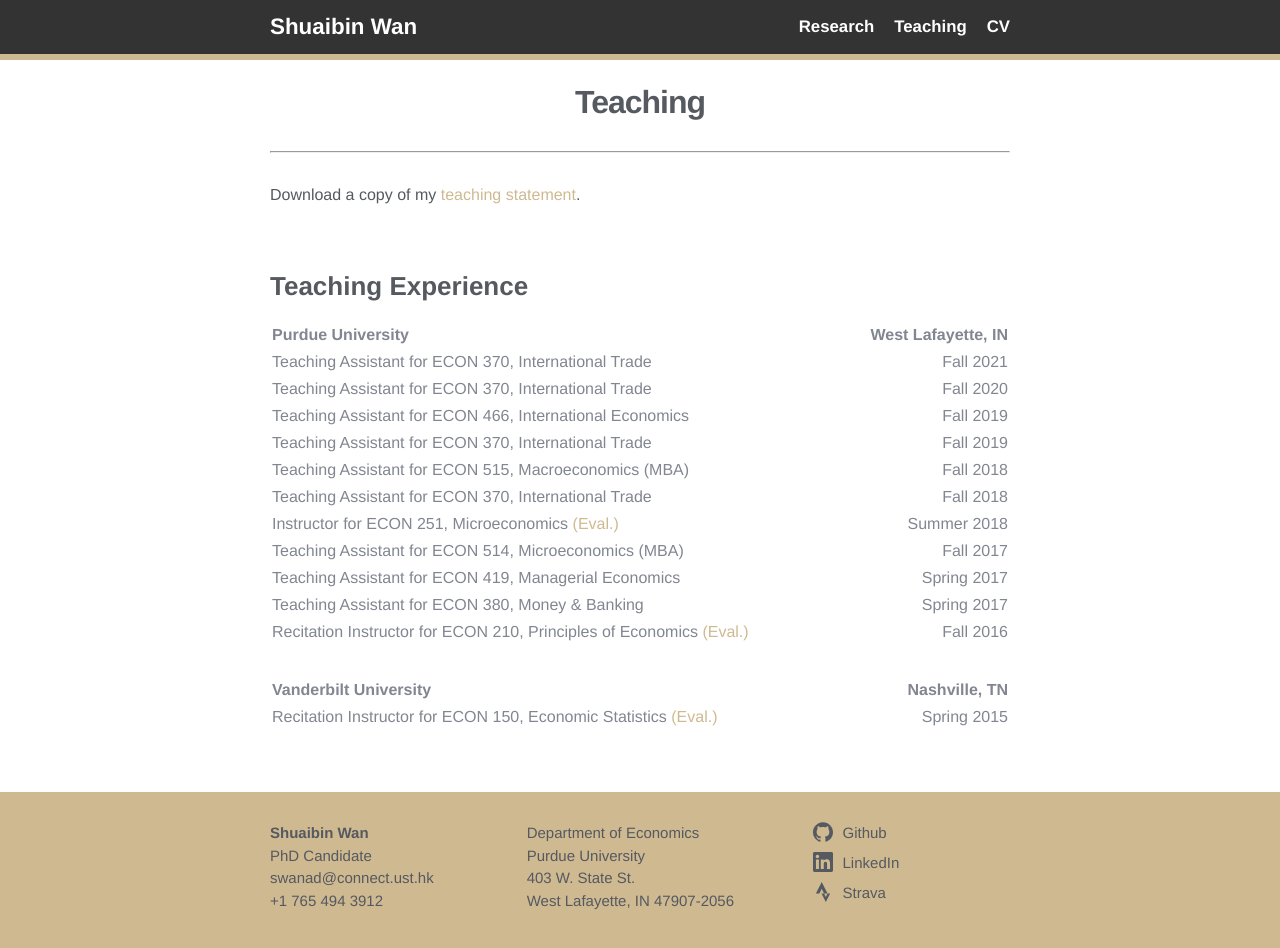
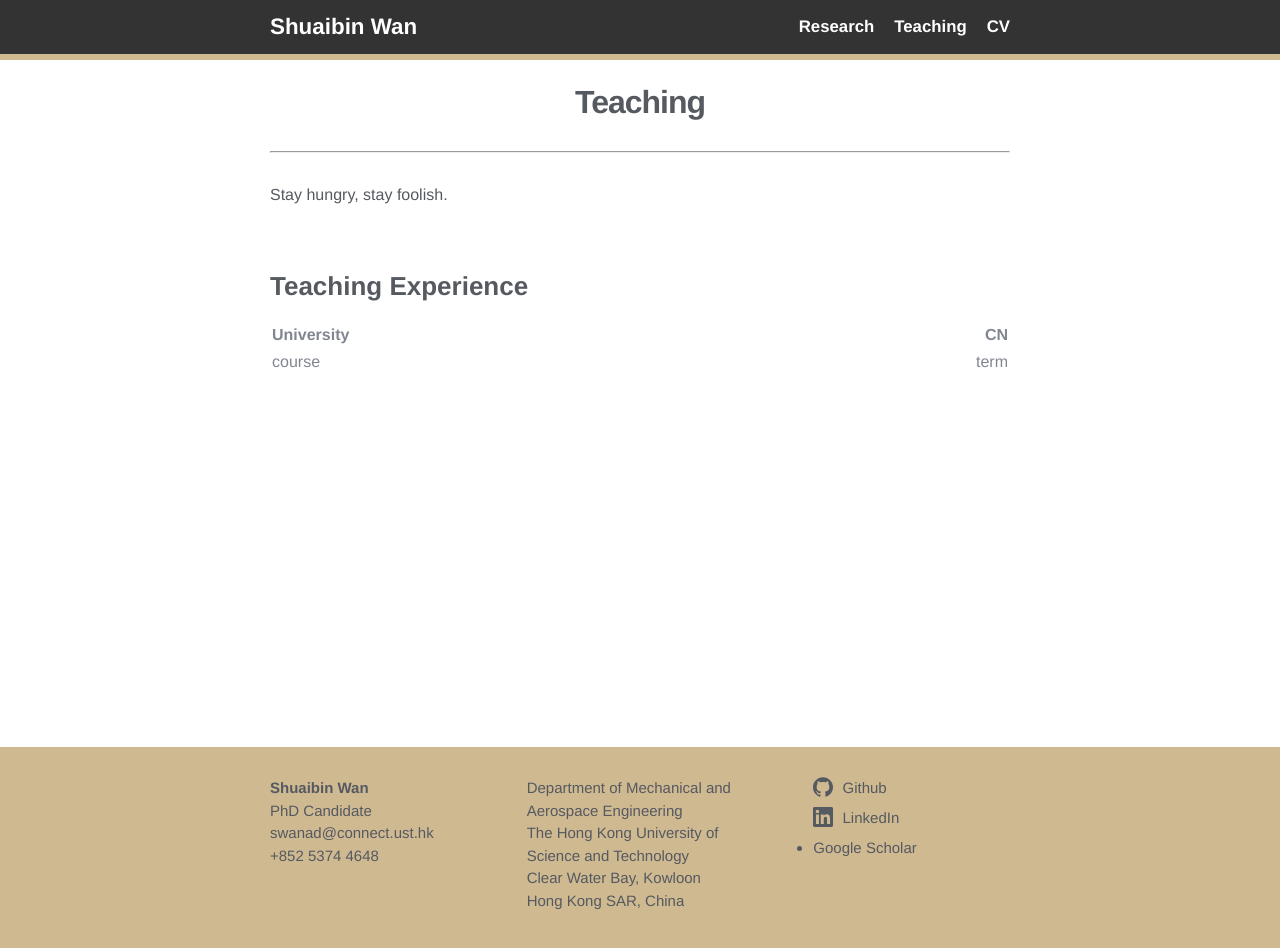
Before and after one commit to HarryBinary/HarryBinary.github.io, a Jekyll site: the page built from teaching.md, in a window 1280 px wide and 972 px high. Shown: the top 948 px of the window. Built offline with Jekyll 4.4.1, drawn with Linux system fonts in a browser that asks for light colours.

Commit message:
important updates

```diff
--- a/_config.yml
+++ b/_config.yml
@@ -22,10 +22,12 @@
 title: Shuaibin Wan
 job: PhD Candidate
 email: swanad@connect.ust.hk
-description: >- # this means to ignore newlines until "baseurl:"
- I'm a PhD Candidate in Mechanical and Aerospace Engineering at The Hong Kong University of Sicence and Technology with research interests in the application of machine learning in the design and optimization of energy storage devices.
-baseurl: "" # the subpath of your site, e.g. /blog
-url: "" # the base hostname & protocol for your site, e.g. http://example.com
+description: >-  # this means to ignore newlines until "baseurl:"
+ I'm a PhD Candidate in Mechanical and Aerospace Engineering at The Hong Kong University
+ of Sicence and Technology with research interests in the application of machine learning
+ in the design and optimization of energy storage devices.
+baseurl: ""  # the subpath of your site, e.g. /blog
+url: ""  # the base hostname & protocol for your site, e.g. http://example.com
 linkedin_username: ShuaibinWan
 github_username: HarryBinary
 
@@ -45,7 +47,7 @@ sass:
 
 #plugins
 plugins:
- - jekyll-seo-tag
+ - jekyll-seo-tag  # Make the webpage visible to search engines, e.g., Google
 
 # Exclude from processing.
 # The following items will not be processed, by default.
--- a/_includes/footer.html
+++ b/_includes/footer.html
@@ -3,19 +3,19 @@
     <div class="footer-col-wrapper">
       <div class="footer-col  footer-col-1">
         <ul class="contact-list">
-          <li><strong>{{ site.title }}</strong></li>
-	  <li>{{ site.job }}</li>
-          <li><a class="footer-link" href="mailto:{{ site.email }}">{{ site.email }}</a></li>
-	  <li> <a class="footer-link" href="tel:765-494-3912">+1 765 494 3912</a> </li>
+          <li><strong>{{ site.title }}</strong></li>  <!-- refer to 'tilte' in '_config.yml' -->
+	  <li>{{ site.job }}</li>  <!-- refer to 'job' in '_config.yml' -->
+          <li><a class="footer-link" href="mailto:{{ site.email }}">{{ site.email }}</a></li>  <!-- refer to 'email' in '_config.yml' -->
+	  <li> <a class="footer-link" href="tel:852-5374-4648">+852 5374 4648</a> </li>  <!-- define telephone number -->
         </ul>
       </div>
 
       <div class="footer-col  footer-col-2">
          <p class="text">
-		Department of Economics <br />
-		Purdue University <br />
-		403 W. State St. <br />
-		West Lafayette, IN 47907-2056 </p>
+		Department of Mechanical and Aerospace Engineering <br />  <!-- define corresponding address -->
+		The Hong Kong University of Science and Technology <br />
+		Clear Water Bay, Kowloon <br />
+		Hong Kong SAR, China </p>
       </div>
 
       <div class="footer-col  footer-col-3">
@@ -23,13 +23,13 @@
 	<p class="footer-text" style="text-align:center;"> Links </p>
 	--->
 	<ul class="github-list">
-         <li class="github"> <a class="footer-link" href="https://github.com/reasner">Github</a> </li>
+         <li class="github"> <a class="footer-link" href="https://github.com/HarryBinary">Github</a> </li>  <!-- refer to Github link -->
 	</ul>
 	<ul class ="linkedin-list">
-	 <li class="linkedin"> <a class="footer-link" href="https://www.linkedin.com/in/reasner/">LinkedIn</a> </li>
+	 <li class="linkedin"> <a class="footer-link" href="https://www.linkedin.com/in/shuaibin-wan-66505b170/">LinkedIn</a> </li>	 <!-- refer to Linkedin link -->
 	</ul>
-	<ul class="strava-list">
-	 <li class="strava"> <a class="footer-link" href="https://www.strava.com/athletes/reasner">Strava</a> </li>
+	<ul class="scholar-list">
+	 <li class="scholar"> <a class="footer-link" href="https://scholar.google.com/citations?user=UxMIMugAAAAJ&hl=en">Google Scholar</a> </li>  <!-- refer to Google Scholar link -->
 	</ul>
       </div>
 
--- a/_includes/head.html
+++ b/_includes/head.html
@@ -4,7 +4,7 @@
   <meta name="viewport" content="width=device-width, initial-scale=1">
 <meta name="google-site-verification" content="T5DPBjVlfx7DxeG1tiwhhJx4BZSvXjdFYB0Ob6f9oI4" />
   <link rel="stylesheet" href="{{ "/assets/css/style.css" | relative_url }}">
-  <link rel="shortcut icon" type="images/png" href="{{ "assets/images/favicon.png" | prepend: site.baseurl }}" >
+  <link rel="shortcut icon" type="images/png" href="{{ "assets/images/favicon_swan1.png" | prepend: site.baseurl }}" >  <!-- refer to user-defined icon -->
   {%- if jekyll.environment == 'production' and site.google_analytics -%}
     {%- include google-analytics.html -%}
   {%- endif -%}
--- a/teaching.md
+++ b/teaching.md
@@ -10,26 +10,11 @@ Teaching Statement:
 --->
 ***
 
-Download a copy of my [teaching statement](../assets/docs/teaching.pdf).
+Stay hungry, stay foolish.
 
 ### Teaching Experience
 
-| Purdue University | West Lafayette, IN |
+| University | CN |
 | ----------- | ----------: |
-| Teaching Assistant for ECON 370, International Trade | Fall 2021 |
-| Teaching Assistant for ECON 370, International Trade | Fall 2020 |
-| Teaching Assistant for ECON 466, International Economics | Fall 2019 |
-| Teaching Assistant for ECON 370, International Trade | Fall 2019 |
-| Teaching Assistant for ECON 515, Macroeconomics (MBA) | Fall 2018 |
-| Teaching Assistant for ECON 370, International Trade | Fall 2018 |
-| Instructor for ECON 251, Microeconomics [(Eval.)](../assets/docs/reasner_eval_251_su18.pdf) | Summer 2018 |
-| Teaching Assistant for ECON 514, Microeconomics (MBA) | Fall 2017 |
-| Teaching Assistant for ECON 419, Managerial Economics | Spring 2017 |
-| Teaching Assistant for ECON 380, Money & Banking | Spring 2017 |
-| Recitation Instructor for ECON 210, Principles of Economics [(Eval.)](../assets/docs/reasner_eval_210_fa16.pdf) | Fall 2016 |
+| course | term |
 {:.custom-table}
-
-| Vanderbilt University | Nashville, TN |
-| ----------- | ----------: |
-| Recitation Instructor for ECON 150, Economic Statistics [(Eval.)](../assets/docs/reasner_eval_150_s15.pdf) | Spring 2015 |
-{:.custom-table}
```
Also changed, not shown: index.md (+1 -1 lines), research.md (+2 -6 lines), assets/images/favicon.png (deleted), assets/images/favicon_swan1.png (added).
